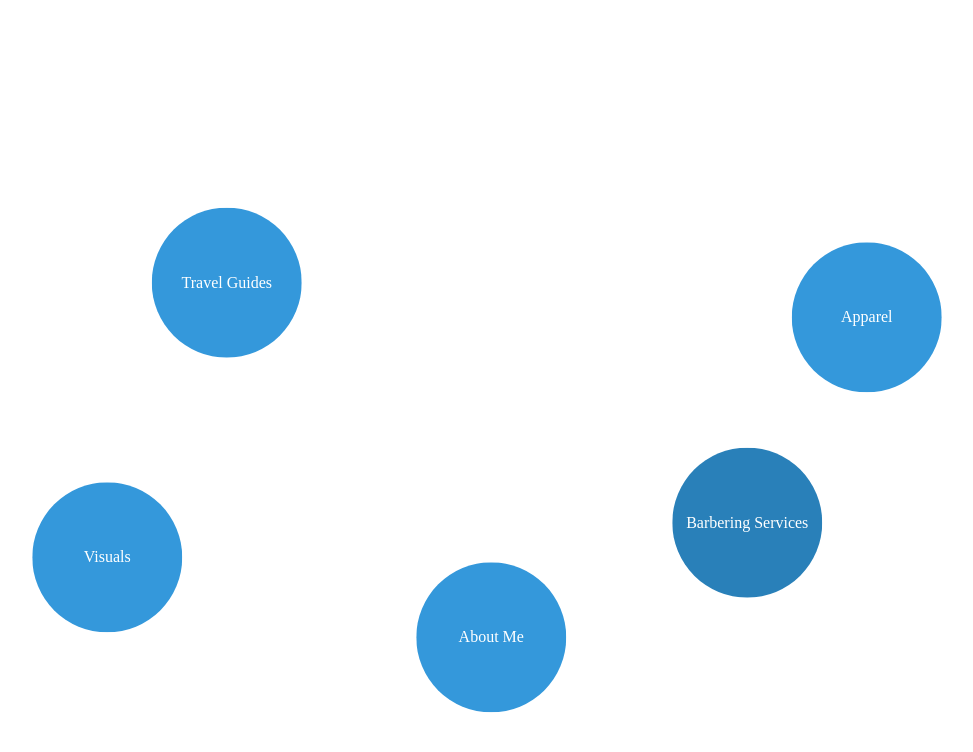
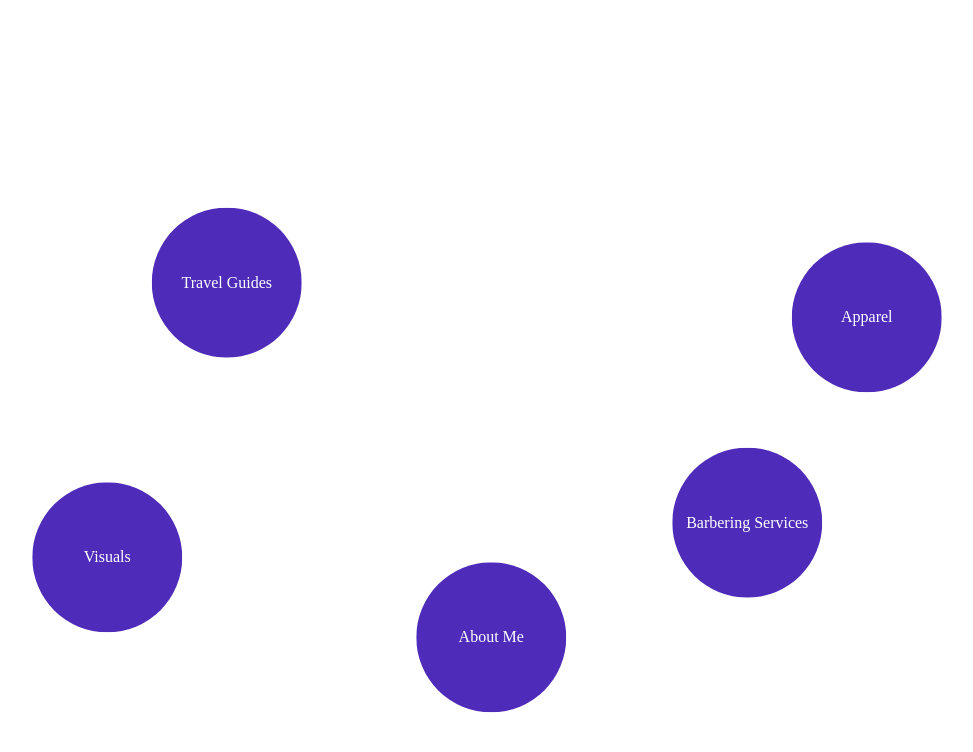
Before and after one commit to nunned/cosmic-cruz, a React (Vite) app: page /home in a window 1280 px wide. In both pictures the pointer is over the link "Barbering Services". Shown: the top 752 px of the page, without its empty margins (193-1166 px from the left). Built offline with nearby package versions, Linux system fonts and the light colour scheme.

Commit message:
colour change

```diff
--- a/src/pages/styles/HomePage.css
+++ b/src/pages/styles/HomePage.css
@@ -102,13 +102,13 @@
   line-height: 150px;
   text-align: center;
   text-decoration: none;
-  background-color: #3498db;
+  background-color: #4E2BB9;
   color: white;
   transition: background-color 0.3s ease;
 }
 
 .nav-sphere:hover {
-  background-color: #2980b9;
+  background-color: #4E2BB9;
 }
 
 @media (max-width: 768px) {
--- a/src/pages/styles/homepage.css
+++ b/src/pages/styles/homepage.css
@@ -102,13 +102,13 @@
   line-height: 150px;
   text-align: center;
   text-decoration: none;
-  background-color: #3498db;
+  background-color: #4E2BB9;
   color: white;
   transition: background-color 0.3s ease;
 }
 
 .nav-sphere:hover {
-  background-color: #2980b9;
+  background-color: #4E2BB9;
 }
 
 @media (max-width: 768px) {
```
